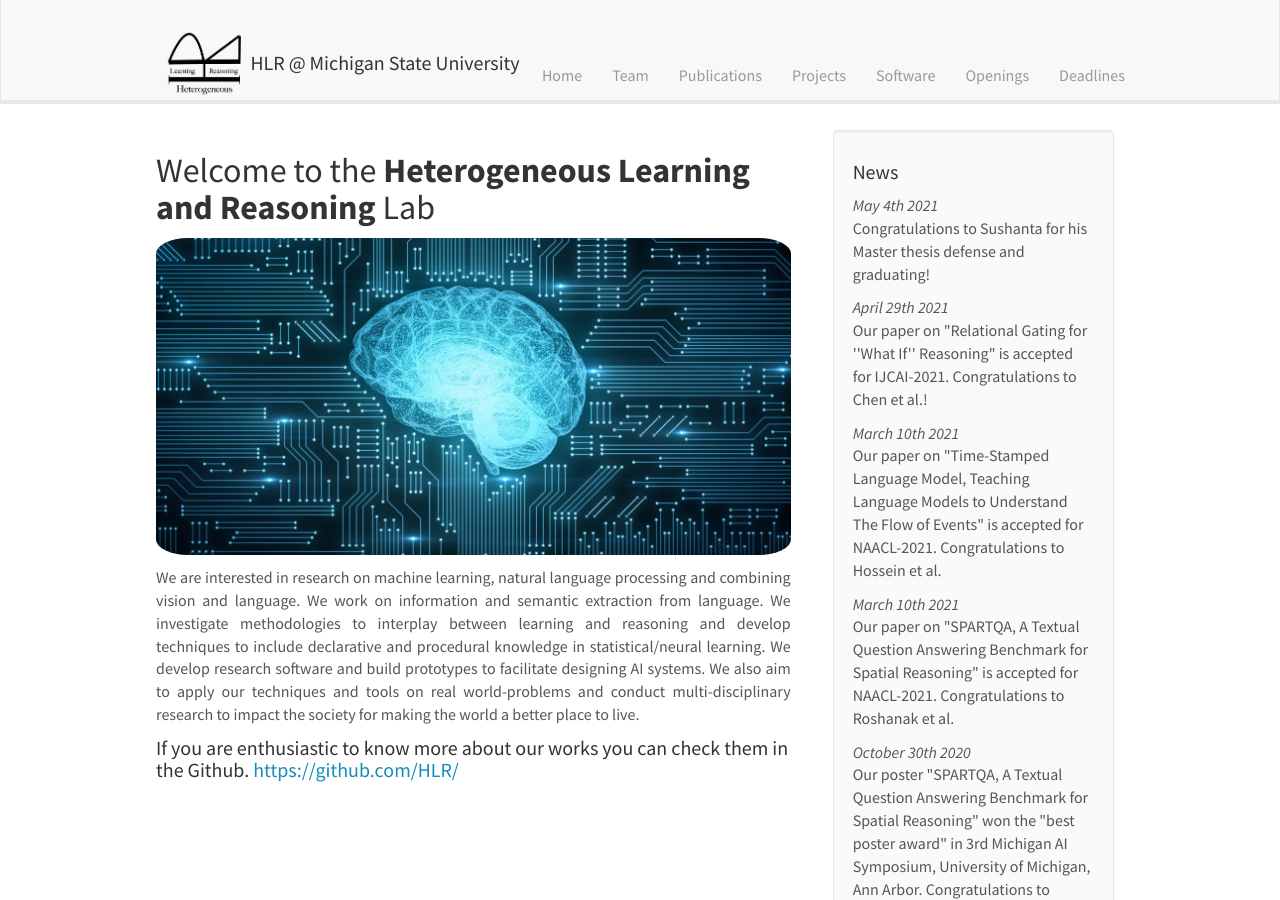
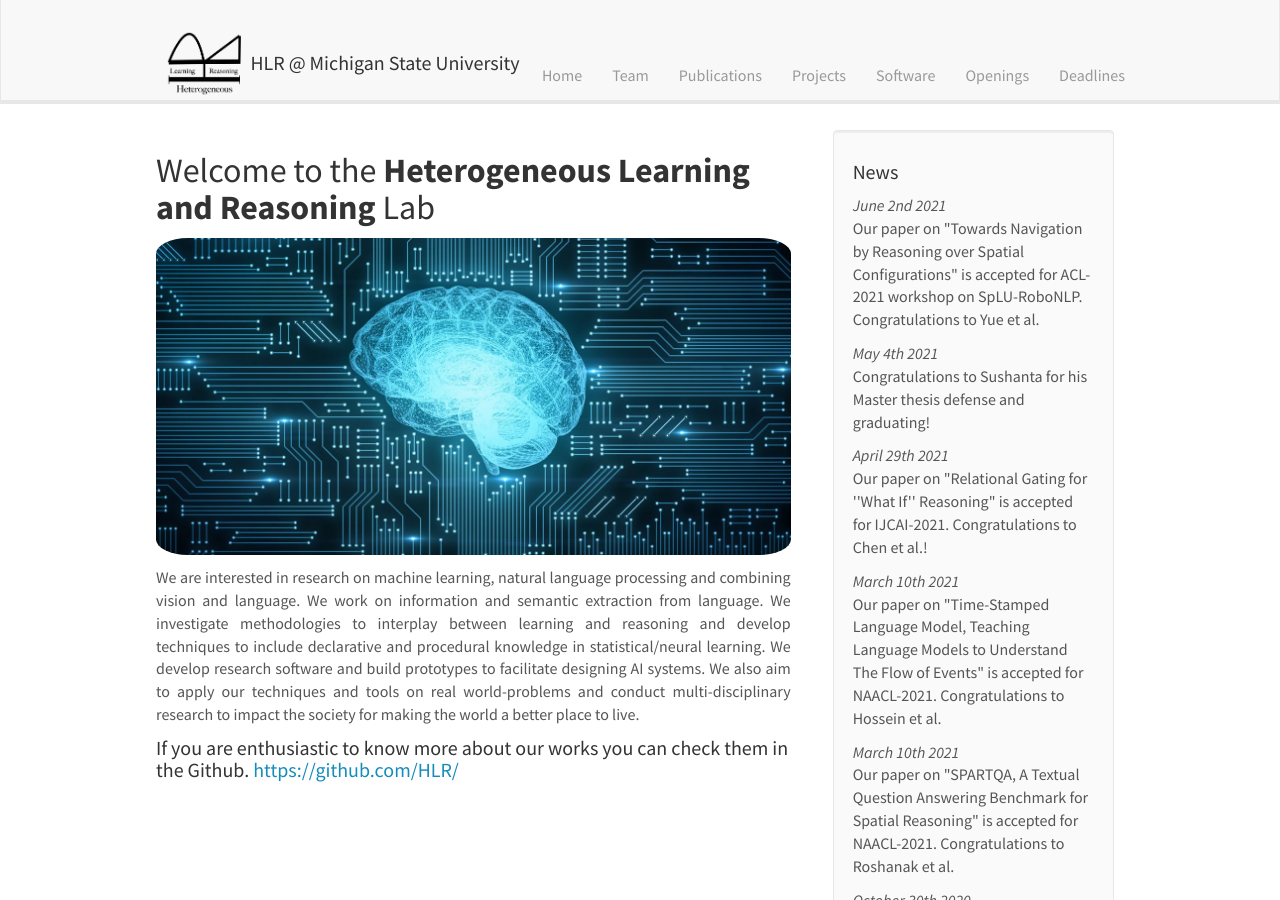
Before and after one commit to HLR/HLR.github.io, a Jekyll site: the page built from _pages/home.md, in a window 1280 px wide and 900 px high. Built offline with Jekyll 4.4.1, drawn with Linux system fonts in a browser that asks for light colours; nearby versions of some CDN libraries.

Commit message:
Update news.yml

```diff
--- a/_data/news.yml
+++ b/_data/news.yml
@@ -1,3 +1,7 @@
+- date: <i>June 2nd 2021</i>
+  headline: Our paper on "Towards Navigation by Reasoning over Spatial Configurations" is accepted for ACL-2021 workshop on SpLU-RoboNLP. Congratulations to Yue et al.
+  top: 1
+
 - date: <i>May 4th 2021</i>
   headline: Congratulations to Sushanta for his Master thesis defense and graduating!
   top: 1
```
